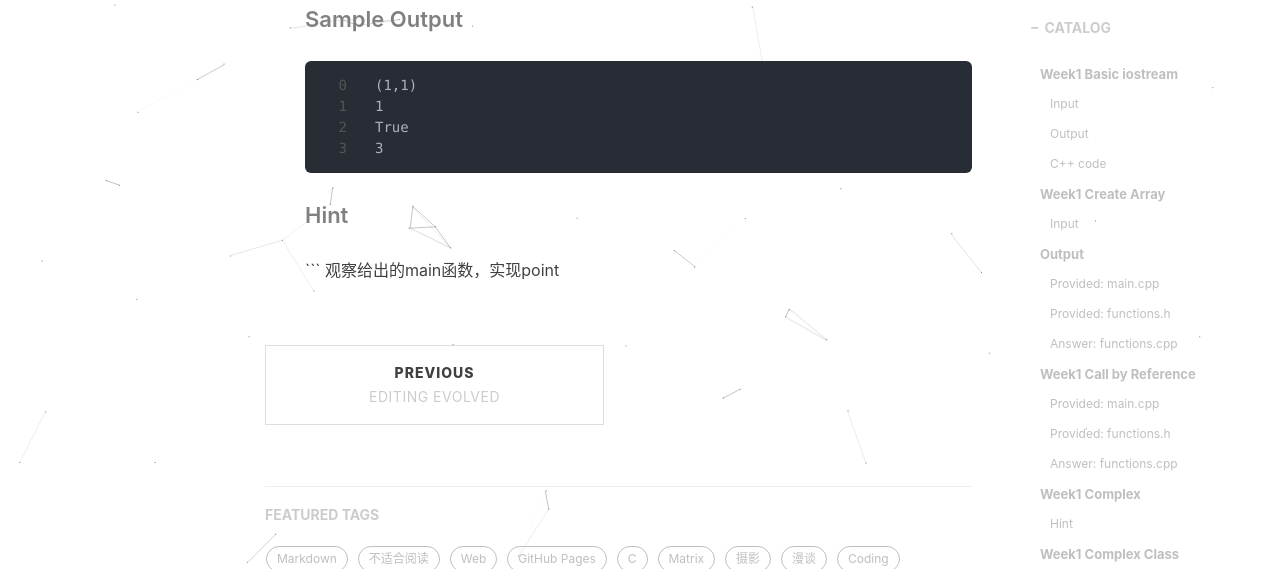
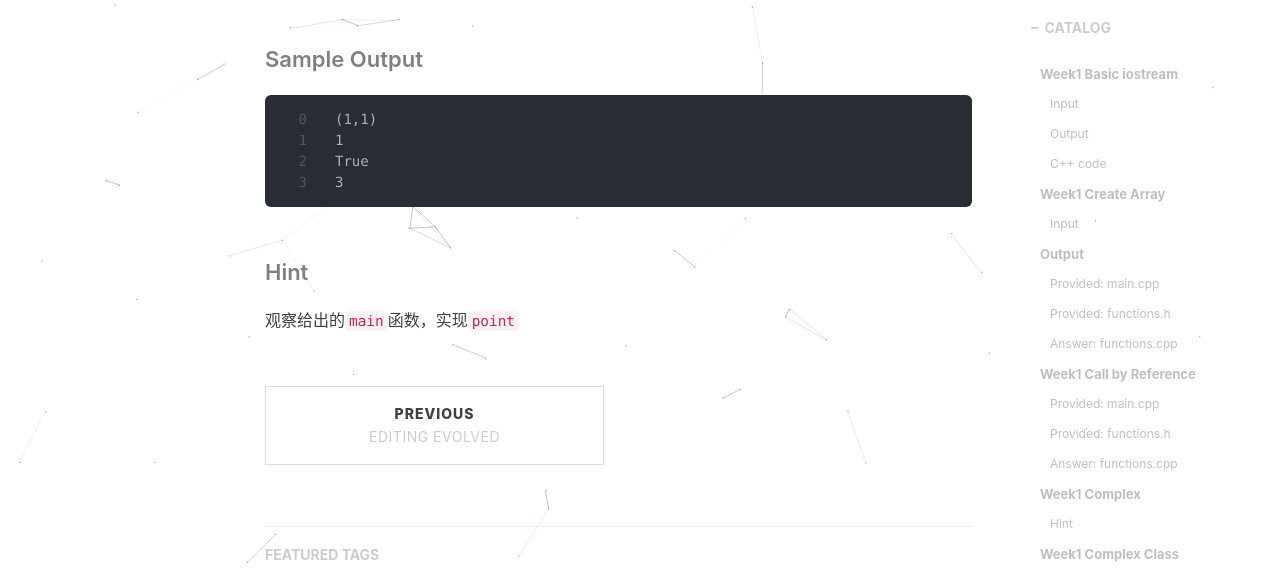
Before and after one commit to lzzmm/lzzmm.github.io, a Jekyll site: the page built from _posts/2020-04-09-cpp_tutorial.md, in a window 1280 px wide and 900 px high, scrolled down 27137 px, cut to the strip 0-569 px from the top of the window. Built offline with Jekyll 4.4.1, drawn with Linux system fonts in a browser that asks for light colours; nearby versions of some CDN libraries; formulas are drawn with MathJax 3; comment, search, counter and statistics services are not loaded.

Commit message:
Update 2020-04-09-cpp_tutorial.md

````diff
--- a/_posts/2020-04-09-cpp_tutorial.md
+++ b/_posts/2020-04-09-cpp_tutorial.md
@@ -1143,6 +1143,8 @@ COMPLEX COMPLEX::operator--(int) {
 * point有两个基本属性x，y分别记录了x和y轴的坐标，x，y的初始值为0；
 * point有一个方法，judge可以判断三个点是否在一条直线上
 * point可以打印出点的坐标(x,y)
+
+
 #### Sample Input
 ```
 1 1
@@ -1157,4 +1159,4 @@ True
 3
 ```
 #### Hint
-``` 观察给出的main函数，实现point
+观察给出的`main`函数，实现`point`
````
